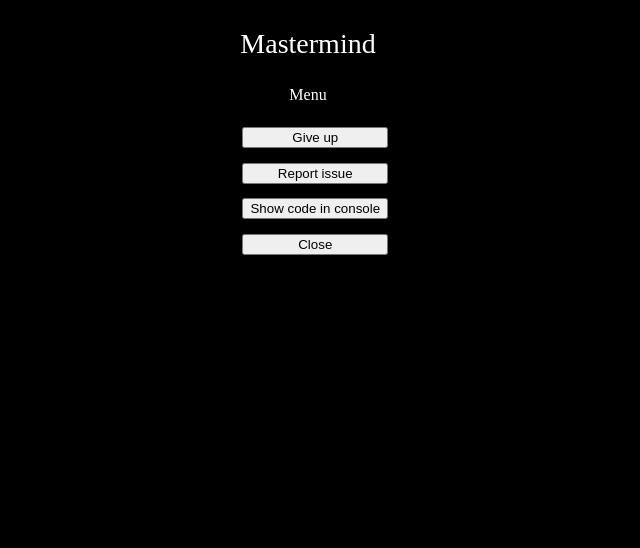
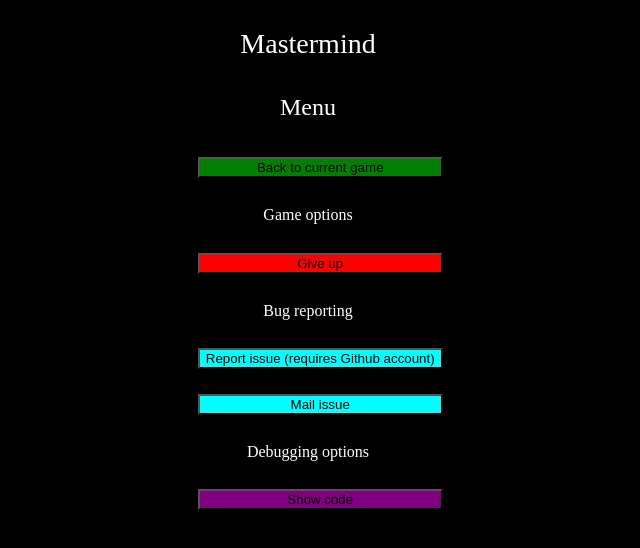
Before and after one commit to AltarnRain/mastermind, a React (Create React App) app: page / in a window 1280 px wide. Both pictures are taken after a click on the button "Menu". Shown: the top 548 px of the page, without its empty margins (332-972 px from the left). Built offline with nearby package versions, Linux system fonts and the light colour scheme.

Commit message:
Enhancled menu.

```diff
--- a/src/Gameboard/Gameboard.tsx
+++ b/src/Gameboard/Gameboard.tsx
@@ -30,7 +30,7 @@ export class GameBoard extends React.Component<{}, State> {
         this.onShowMenu = this.onShowMenu.bind(this);
         this.onHideMenu = this.onHideMenu.bind(this);
         this.onEndGame = this.onEndGame.bind(this);
-        this.onCodeToConsole = this.onCodeToConsole.bind(this);
+        this.onShowCode = this.onShowCode.bind(this);
         this.onMoveDone = this.onMoveDone.bind(this);
     }
 
@@ -88,7 +88,7 @@ export class GameBoard extends React.Component<{}, State> {
                             this.state.showMenu ? <Menu
                                 onClose={this.onHideMenu}
                                 onEndGame={this.onEndGame}
-                                onCodeToConsole={this.onCodeToConsole}
+                                onCodeToConsole={this.onShowCode}
                             /> :
                                 <div ref={this.gameDivRef} style={gameboardStyle}>
                                     <button style={{ position: "absolute", left: 0, top: 0 }} onClick={this.onShowMenu}>Menu</button>
@@ -305,9 +305,13 @@ export class GameBoard extends React.Component<{}, State> {
     /**
      * Prints the current code to the console.
      */
-    private onCodeToConsole(): void {
+    private onShowCode(): void {
         // Allow users to debug, or cheat.
+        const code = "Code: " + this.state.codeColors.join(", ");
+
         // tslint:disable-next-line: no-console
-        this.state.codeColors.forEach((color) => console.log(color));
+        console.log(code);
+
+        alert(code);
     }
 }
--- a/src/Menu/Menu.tsx
+++ b/src/Menu/Menu.tsx
@@ -31,11 +31,15 @@ export class Menu extends React.Component<Properties> {
 
         return (
             <div style={{display: "flex", flexDirection: "column"}}>
-                <p>Menu</p>
-                <button style={buttonStyle} onClick={this.onEndGame}>Give up</button>
-                <button style={buttonStyle} onClick={this.onReportIssue}>Report issue</button>
-                <button style={buttonStyle} onClick={this.onCodeToConsole}>Show code in console</button>
-                <button style={buttonStyle} onClick={this.onClose}>Close</button>
+                <p style={{fontSize: 24}} >Menu</p>
+                <button style={{...buttonStyle, backgroundColor: "green"}} onClick={this.onClose}>Back to current game</button>
+                <p>Game options</p>
+                <button style={{...buttonStyle, backgroundColor: "red"}} onClick={this.onEndGame}>Give up</button>
+                <p>Bug reporting</p>
+                <button style={{...buttonStyle, backgroundColor: "cyan"}} onClick={this.onReportIssueGithub}>Report issue (requires Github account)</button>
+                <button style={{...buttonStyle, backgroundColor: "cyan"}} onClick={this.onReportIssueMail}>Mail issue</button>
+                <p>Debugging options</p>
+                <button style={{...buttonStyle, backgroundColor: "purple"}} onClick={this.onCodeToConsole}>Show code</button>
             </div>
         );
     }
@@ -61,10 +65,20 @@ export class Menu extends React.Component<Properties> {
     /**
      * Open the URL for reporting issues in a new tab
      */
-    private onReportIssue(): void {
+    private onReportIssueGithub(): void {
         window.open("https://github.com/AltarnRain/mastermind/issues/new");
     }
 
+    /**
+     * Open the URL for reporting issues in a new tab
+     */
+    private onReportIssueMail(): void {
+        window.location.href = "mailto:onno.invernizzi@gmail.com";
+    }
+
+    /**
+     * The user wants to see the code in the console.
+     */
     private onCodeToConsole(): void {
         if (this.props.onCodeToConsole) {
             this.props.onCodeToConsole();
```
